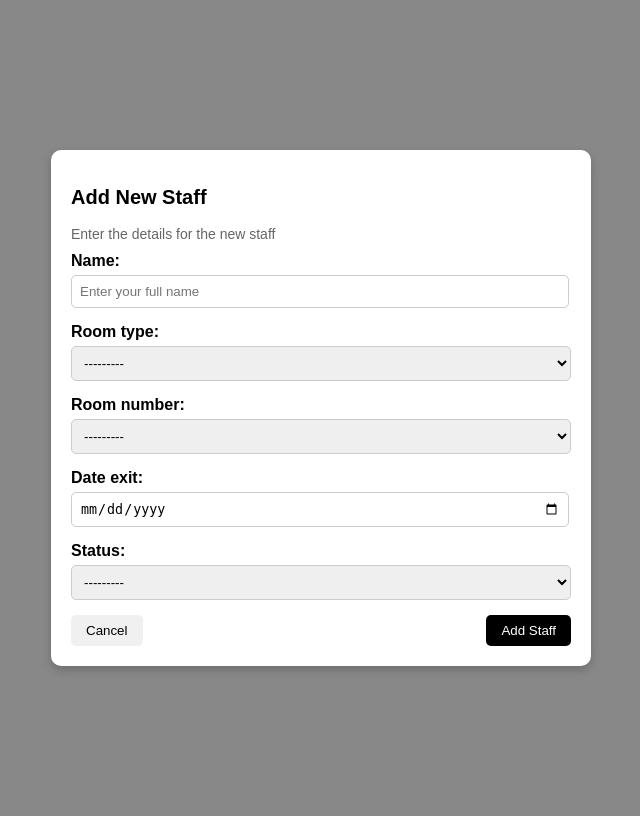
After one commit to pbadmus/UAT-lodge-mgt-System, a Django app: page /add-staff/ in a window 1280 px wide. The commit adds this page. Shown: the whole page, without its empty margins (319-959 px from the left). Run offline with Django 5.2, Linux system fonts and the light colour scheme; a user stored in the database is signed in.

```diff
--- a/home/admin.py
+++ b/home/admin.py
@@ -1,4 +1,5 @@
 from django.contrib import admin
-from .forms import Room
+from .forms import Room, Staff
 # Register your models here.
 admin.site.register(Room)
+admin.site.register(Staff)
--- a/home/forms.py
+++ b/home/forms.py
@@ -1,5 +1,8 @@
 from django import forms
 from django.contrib.auth.models import User
+from django.db.models import F
+
+from home import models
 
 class AdminLoginForm(forms.Form):
     email = forms.EmailField(widget=forms.EmailInput(attrs={
@@ -12,7 +15,7 @@ class AdminLoginForm(forms.Form):
     }))
 
 from django import forms
-from .models import Room
+from .models import Room, Staff
 
 class RoomForm(forms.ModelForm):
     class Meta:
@@ -24,3 +27,28 @@ class RoomForm(forms.ModelForm):
             'room_type': forms.Select(attrs={'class': 'form-control', 'placeholder': 'standard'}),
             'capacity': forms.NumberInput(attrs={'class': 'form-control'}),
         }
+
+
+
+class StaffForm(forms.ModelForm):
+    class Meta:
+        model = Staff
+        fields = ['name', 'room_type', 'room_number', 'date_exit', 'status']
+        widgets = {
+            'name': forms.TextInput(attrs={'class': 'form-control', 'placeholder': 'Enter your full name'}),
+            'room_type': forms.Select(attrs={'class': 'form-control', 'placeholder': 'Choose a Room Type'}),
+            'room_number': forms.Select(attrs={'class': 'form-control'}),
+            'date_exit': forms.DateInput(attrs={'class': 'form-control', 'type': 'date'}),
+            'status': forms.Select(attrs={'class': 'form-control'})
+        }
+
+    # Filtering available rooms based on selected room type
+    def __init__(self, *args, **kwargs):
+        super(StaffForm, self).__init__(*args, **kwargs)
+        self.fields['room_number'].queryset = Room.objects.none()
+
+        if 'room_type' in self.data:
+            room_type = self.data.get('room_type')
+            self.fields['room_number'].queryset = Room.objects.filter(
+                room_type=room_type, occupied__lt=F('capacity')
+            )
--- a/home/static/css/admin-dashboard.css
+++ b/home/static/css/admin-dashboard.css
@@ -148,7 +148,7 @@ nav ul li a:hover {
 .stats-grid {
     display: grid;
     grid-template-columns: repeat(4, 1fr); /* 4 equal columns */
-    gap: 20px;
+    gap: 15px;
     margin-top: 20px;
 }
 
@@ -156,7 +156,7 @@ nav ul li a:hover {
     background: white;
     border: 1px solid #ddd;
     border-radius: 10px;
-    padding: 20px;
+    padding: 15px;
     display: flex;
     flex-direction: column;
     align-items: flex-start;
--- /dev/null
+++ b/home/static/css/new-staff.css
@@ -0,0 +1,82 @@
+body {
+    font-family: Arial, sans-serif;
+    background-color: #888;
+    display: flex;
+    justify-content: center;
+    align-items: center;
+    height: 100vh;
+}
+
+.modal-overlay {
+    display: flex;
+    justify-content: center;
+    align-items: center;
+    width: 100vw;
+    height: 100vh;
+}
+
+.modal-container {
+    background: white;
+    padding: 20px;
+    border-radius: 10px;
+    box-shadow: 0px 4px 10px rgba(0, 0, 0, 0.2);
+    width: 500px;
+}
+
+.modal-title {
+    font-size: 20px;
+    font-weight: bold;
+}
+
+.modal-subtitle {
+    font-size: 14px;
+    color: #666;
+    margin-bottom: 10px;
+}
+
+.form-group {
+    display: flex;
+    flex-direction: column;
+    margin-bottom: 15px;
+}
+
+.form-group label {
+    font-weight: bold;
+    margin-bottom: 5px;
+}
+
+.form-group input{
+    width: 96%;
+    padding: 8px;
+    border: 1px solid #ccc;
+    border-radius: 5px;
+}
+.form-group select {
+    width: 100%;
+    padding: 8px;
+    border: 1px solid #ccc;
+    border-radius: 5px;
+}
+
+.modal-buttons {
+    display: flex;
+    justify-content: space-between;
+    margin-top: 15px;
+}
+
+.cancel-btn {
+    background: #f0f0f0;
+    border: none;
+    padding: 8px 15px;
+    border-radius: 5px;
+    cursor: pointer;
+}
+
+.submit-btn {
+    background: black;
+    color: white;
+    border: none;
+    padding: 8px 15px;
+    border-radius: 5px;
+    cursor: pointer;
+}
--- /dev/null
+++ b/home/templates/add_staff.html
@@ -0,0 +1,55 @@
+{% load static %}
+<!DOCTYPE html>
+<html lang="en">
+<head>
+    <meta charset="UTF-8">
+    <meta name="viewport" content="width=device-width, initial-scale=1.0">
+    <title>Add Staff</title>
+    <link rel="stylesheet" href="{% static 'css/new-staff.css' %}">
+</head>
+<body>
+    <div class="modal-overlay">
+        <div class="modal-container">
+            <h2 class="modal-title">Add New Staff</h2>
+            <p class="modal-subtitle">Enter the details for the new staff</p>
+
+            <form method="post">
+                {% csrf_token %}
+                <div class="form-group">{{ form.name.label_tag }} {{ form.name }}</div>
+                <div class="form-group">{{ form.room_type.label_tag }} {{ form.room_type }}</div>
+                <div class="form-group">{{ form.room_number.label_tag }} {{ form.room_number }}</div>
+                <div class="form-group">{{ form.date_exit.label_tag }} {{ form.date_exit }}</div>
+                <div class="form-group">{{ form.status.label_tag }} {{ form.status }}</div>
+
+                <div class="modal-buttons">
+                    <button type="button" class="cancel-btn">Cancel</button>
+                    <button type="submit" class="submit-btn">Add Staff</button>
+                </div>
+            </form>
+        </div>
+    </div>
+
+    <script>
+    document.addEventListener("DOMContentLoaded", function () {
+        const roomTypeField = document.getElementById("id_room_type");
+        const roomNumberField = document.getElementById("id_room_number");
+
+        roomTypeField.addEventListener("change", function () {
+            const selectedRoomType = this.value;
+
+            fetch(`/get-available-rooms/?room_type=${selectedRoomType}`)
+                .then(response => response.json())
+                .then(data => {
+                    roomNumberField.innerHTML = "";
+                    data.rooms.forEach(room => {
+                        let option = document.createElement("option");
+                        option.value = room.id;
+                        option.textContent = room.room_number;
+                        roomNumberField.appendChild(option);
+                    });
+                });
+        });
+    });
+    </script>
+</body>
+</html>
--- a/home/templates/admin-login.html
+++ b/home/templates/admin-login.html
@@ -28,7 +28,7 @@
             <input type="password" name="password" placeholder="Password" required>
             <button type="submit">Login</button>
         </form>
-        <p>Contact system administrator if you are not admin but require access</p>
+        <p>Contact system administrator if you are an admin with no access yet.</p>
     </div>
 </body>
 </html>
--- a/home/urls.py
+++ b/home/urls.py
@@ -13,5 +13,9 @@ urlpatterns = [
     path('delete-room/<str:room_number>/', views.delete_room, name='delete-room'),
     path('edit-room/<str:room_number>/', views.edit_room, name='edit-room'),
     path('rooms/filter/', views.room_filter, name='room-filter'),
+    path('add-staff/', views.add_staff, name='add_staff'),
+    path('get-available-rooms/', views.available_room, name='get_available_rooms'),
+    path('delete-staff/<str:name>/', views.delete_staff, name='delete-staff'),
+    path('edit-staff/<str:name>/', views.edit_staff, name='edit-staff'),
 
 ]
--- a/home/views.py
+++ b/home/views.py
@@ -4,10 +4,11 @@ from django.contrib.auth import authenticate, login, logout
 from django.contrib import messages
 from django.contrib.auth.models import User
 from django.urls import reverse
-from .forms import RoomForm
-from django.http import HttpResponseNotAllowed, JsonResponse
+import urllib
+from .forms import RoomForm, StaffForm
+from django.http import HttpResponse, HttpResponseNotAllowed, JsonResponse
 from django.db.models import Sum
-from .models import Room
+from .models import Room, Staff
 from django.contrib.auth.decorators import login_required
 
 
@@ -26,7 +27,7 @@ def admin_login(request):
         # Authenticate user
         user = authenticate(request, username=user.username, password=password)
 
-        if user is not None:   #and user.is_staff, i want to check this with against the school db
+        if user is not None:   #and user.is_staff, i want to check this  against the school db
 
             if not user.is_staff:
                 user.is_staff = True
@@ -47,12 +48,22 @@ def home(request):
 def dashboard(request):
     room = Room.objects.all()
     room_count = room.count()
+    staff = Staff.objects.all()
+    staff_count = staff.count()
+
+    # Get the recent lodge and some information about them
+    recent_lodges = Staff.objects.select_related('room_number').order_by('-date_entry')[:5]
+
+    active_lodge = Staff.objects.filter(status='Active').count()
     total_capacity = room.aggregate(Sum("capacity"))["capacity__sum"] or 0
     return render(request,
                   'admin-dashboard.html',
                   {"room_count": room_count,
-                   "total_capacity": total_capacity}
-                  )
+                   "staff_count": staff_count,
+                   "total_capacity": total_capacity,
+                   "active_lodge": active_lodge,
+                   "recent_lodges": recent_lodges})
+
 
 def rooms(request):
     room = Room.objects.all()
@@ -105,7 +116,73 @@ def edit_room(request, room_number):
 
 
 def staff_room(request):
-    return render(request, 'staff-room.html')
+    staff_list = Staff.objects.all()
+    return render(request, 'staff-room.html', {'staff_list': staff_list})
+
+@login_required
+def add_staff(request):
+    if request.method == 'POST':
+        form = StaffForm(request.POST)
+        if form.is_valid():
+
+            staff_instance = form.save(commit=False)      # Do nt commit the change yet
+            room = staff_instance.room_number  # Get the staff room number
+            if room:
+                if room.occupied < room.capacity:
+                    room.occupied = F('occupied') + 1 # Increment occupancy
+                    room.save(update_fields = ['occupied'])
+
+                    staff_instance.save()
+                    return redirect(reverse('staff-room'))
+                else:
+                    messages.error("This room is already filled")
+
+            else:
+                messages.error("Please select a room for a staff")# Redirect to staff list page
+    else:
+        form = StaffForm()
+
+    return render(request, 'add_staff.html', {'form': form})
+
+
+@login_required
+def delete_staff(request, name):
+    staff_list = get_object_or_404(Staff, name=name)
+    if request.method == 'POST':
+        staff_list.delete()
+        return redirect(reverse('staff-room'))  # Redirect to staff list page
+    return HttpResponseNotAllowed(['POST'])
+
+
+@login_required
+def edit_staff(request, name):
+    try:
+        decoded_name = urllib.parse.unquote(name)
+        staff_list = get_object_or_404(Staff, name=decoded_name)
+        if request.method == "POST":
+            form = StaffForm(request.POST, instance=staff_list)
+            if form.is_valid():
+                form.save()
+                return redirect('staff-room')
+            else:
+                form = StaffForm(instance=staff_list)
+            return render(request, 'add_staff.html', {'form': form})
+
+    except Exception as e:
+        return HttpResponse(f"Error: {str(e)}", status=500)
+
+from  django.db.models import F
+def available_room(request):
+    room_type = request.GET.get('room_type')
+
+    if room_type == "Shared":
+        rooms = Room.objects.filter(room_type='Shared', occupied__lt=F('capacity'))
+    else:
+        rooms = Room.objects.filter(room_type='Single', occupied=0)  # Single rooms must be completely empty
+
+    room_list = [{"id": room.id, "room_number": room.room_number} for room in rooms]
+    return JsonResponse({"rooms": room_list})
+
 
 def room_filter(request):
     query = request.GET.get('q', '').strip()
@@ -115,3 +192,13 @@ def room_filter(request):
         rooms = Room.objects.all()
 
     return render(request, 'admin-rooms.html', {'rooms': rooms})
+
+
+def student_filter(request):
+    query = request.GET.get('q', '').strip
+    if query:
+        staffs = Staff.objects.filter(name_icontains=query)
+    else:
+        staffs = Staff.objects.all()
+
+    return render(request, 'staff-room.html', {'staff': staffs})
```
Also changed, not shown: home/models.py (+32 -1 lines), home/templates/admin-dashboard.html (+48 -17 lines), home/templates/admin-rooms.html (+71 -33 lines), home/templates/new_room.html (+11 -10 lines), home/templates/staff-room.html (+10 -17 lines), db.sqlite3, home/migrations/0002_alter_room_room_number_alter_room_room_type_staff.py (added), home/migrations/0003_alter_staff_status.py (added).
